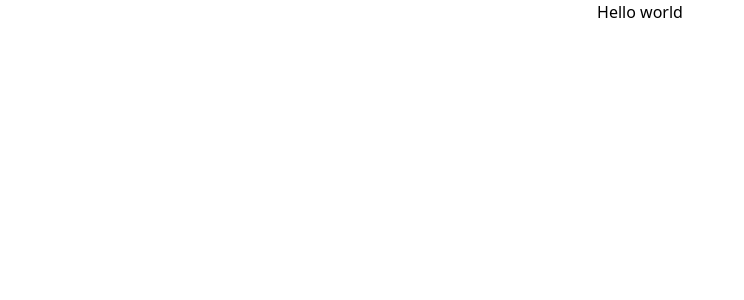
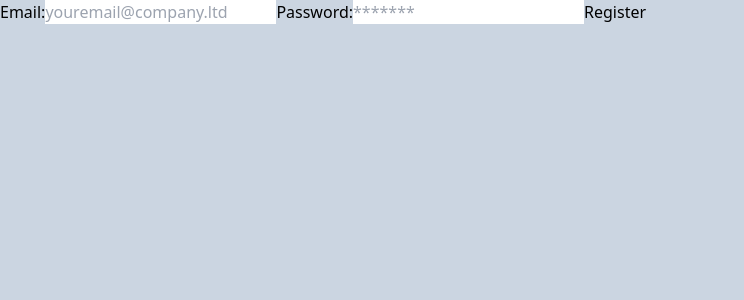
Before and after one commit to Maximo-4ever/Firebase-Login, a React (Create React App) app: page /register in a window 1280 px wide. Shown: the top 300 px of the page, without its empty margins (0-744 px from the left). Built offline with nearby package versions, Linux system fonts and the light colour scheme; no server answers.

Commit message:
Agrega las rutas y el AuthProvider a App.js

```diff
--- a/src/App.js
+++ b/src/App.js
@@ -1,9 +1,20 @@
-import './App.css';
+import { Route, Routes } from "react-router-dom";
+import "./App.css";
+import Home from "./components/Home";
+import Login from "./components/Login";
+import Register from "./components/Register";
+import { AuthProvider } from "./context/authContext";
 
 function App() {
   return (
-    <div className="App">
-      <h1>Hello world</h1>
+    <div className="bg-slate-300 h-screen text-black d-flex">
+      <AuthProvider>
+        <Routes>
+          <Route path="/" element={<Home />} />
+          <Route path="/login" element={<Login />} />
+          <Route path="/register" element={<Register />} />
+        </Routes>
+      </AuthProvider>
     </div>
   );
 }
--- /dev/null
+++ b/src/components/Home.jsx
@@ -0,0 +1,7 @@
+export default function Home() {
+  return (
+    <div>
+      <h1>Home</h1>
+    </div>
+  );
+}
--- /dev/null
+++ b/src/components/Login.jsx
@@ -0,0 +1,10 @@
+export default function Login() {
+
+  return (
+    <form>
+      <input type="email" name="email" id="email" />
+      <input type="password" name="password" id="password" />
+      <button>Login</button>
+    </form>
+  );
+}
--- /dev/null
+++ b/src/components/Register.jsx
@@ -0,0 +1,55 @@
+import { useState } from "react";
+import { useAuth } from "../context/authContext";
+import { useNavigate } from "react-router-dom";
+
+export default function Register() {
+  const [user, setUser] = useState({
+    email: "",
+    password: "",
+  });
+
+  const { signup } = useAuth();
+  const navigate = useNavigate();
+  const [error, setError] = useState();
+
+  const handleChange = ({ target: { name, value } }) => {
+    setUser({ ...user, [name]: value });
+  };
+  const handleSubmit = async (e) => {
+    e.preventDefault();
+    setError("")
+    try {
+      await signup(user.email, user.password);
+      navigate("/");
+    } catch (error) {
+      // if (error.code === "auth/invalid-email") setError("Correo invalido");
+      // if (error.code === "auth/weak-password") setError("Contraseña invalida");
+      setError(error.code)
+    }
+  };
+
+  return (
+    <div>
+      {error && <p>{error}</p>}
+      <form onSubmit={handleSubmit}>
+        <label htmlFor="email">Email:</label>
+        <input
+          type="email"
+          name="email"
+          id="email"
+          placeholder="youremail@company.ltd"
+          onChange={handleChange}
+        />
+        <label htmlFor="password">Password:</label>
+        <input
+          type="password"
+          name="password"
+          id="password"
+          placeholder="*******"
+          onChange={handleChange}
+        />
+        <button>Register</button>
+      </form>
+    </div>
+  );
+}
--- /dev/null
+++ b/src/context/authContext.js
@@ -0,0 +1,20 @@
+import { createContext, useContext } from "react";
+import { createUserWithEmailAndPassword } from "firebase/auth";
+import { auth } from "../firebase";
+
+export const authContext = createContext();
+
+export const useAuth = () => {
+  const context = useContext(authContext);
+  if (!context) throw new Error("There is not auth provider");
+  return context;
+};
+
+export function AuthProvider({ children }) {
+  const signup = (email, password) =>
+    createUserWithEmailAndPassword(auth, email, password);
+
+  return (
+    <authContext.Provider value={{ signup }}>{children}</authContext.Provider>
+  );
+}
```
